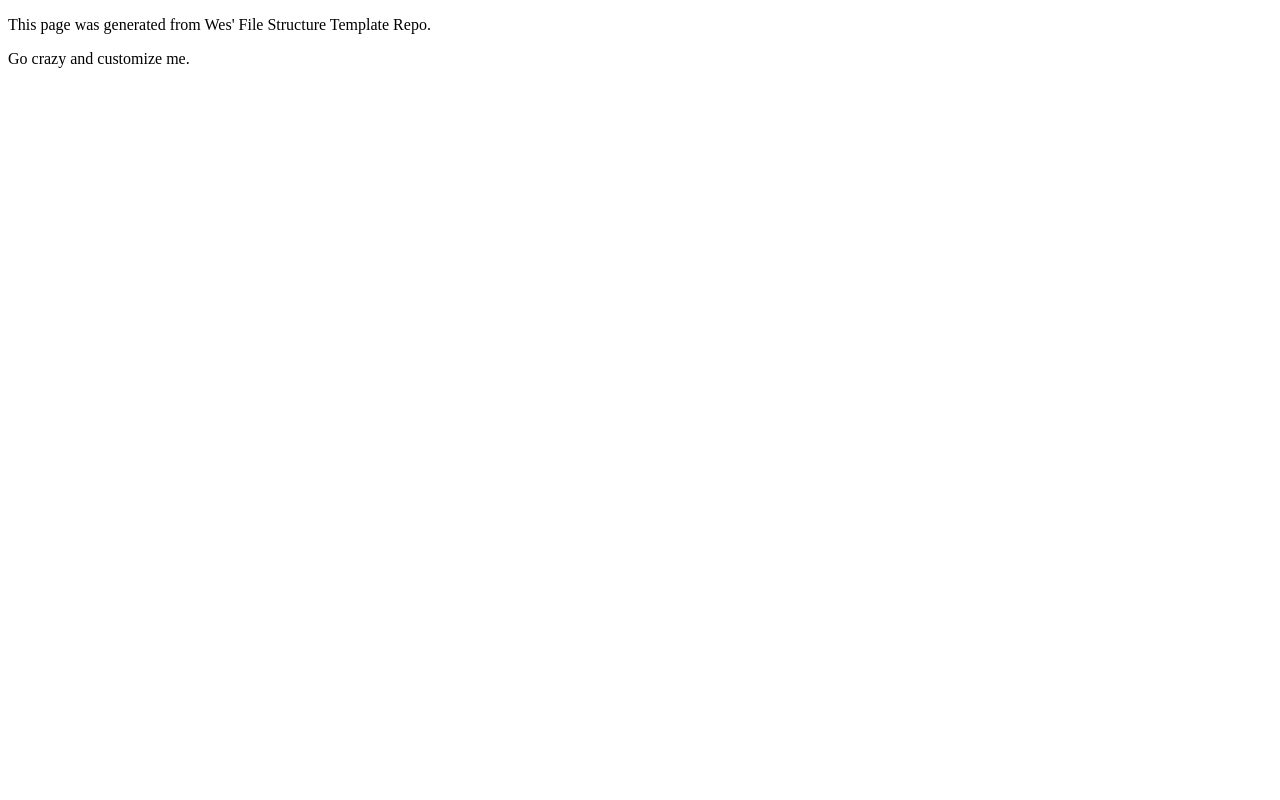
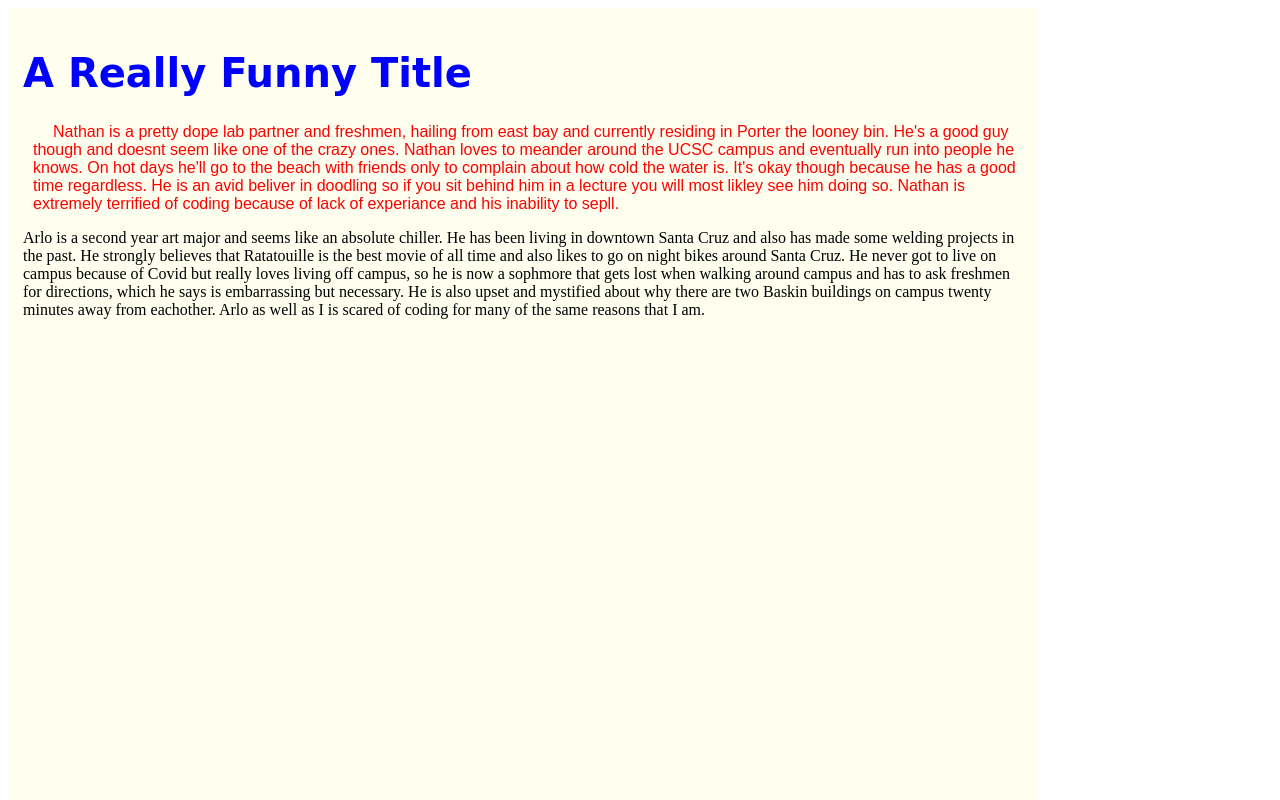
Before and after one commit to ArloReilly/lab2, a plain HTML site: page index.html in a window 1280 px wide. Shown: the top 800 px of the page. Drawn offline with Linux system fonts and the light colour scheme; files that its build step writes are made by us from their sources.

Commit message:
lab2hellyeaa

```diff
--- a/css/site.css
+++ b/css/site.css
@@ -0,0 +1,17 @@
+h1 {
+  color: blue;
+  font-size: 250%;
+  font-family: cursive;
+}
+p#boat {
+  color: red;
+  font-family: fantasy;
+  text-indent: 20px;
+  margin-left: 10px;
+}
+#content {
+  background-color: ivory;
+  width: 1000px;
+  min-height: 1000px;
+  padding: 15px;
+}
--- a/index.html
+++ b/index.html
@@ -1,16 +1,14 @@
 <!DOCTYPE html>
 <html>
 <head>
-	<title>My_Name Homepage</title>
-	<link rel="stylesheet" type="text/css" href="css/site.css">
+	<title>Lab X - Subject/Topic</title>
+	<link rel="stylesheet" type="text/css" href="../art101/css/site.css">
 </head>
 <body>
-	<main>
-		<p>This page was generated from Wes' File Structure Template Repo.</p>
-
-		<p>Go crazy and customize me.</p>
-	</main>
-
-
+	<div id= "content">
+			<h1>A Really Funny Title</h1>
+				<p id=boat> Nathan is a pretty dope lab partner and freshmen, hailing from east bay and currently residing in Porter the looney bin. He's a good guy though and doesnt seem like one of the crazy ones. Nathan loves to meander around the UCSC campus and eventually run into people he knows. On hot days he'll go to the beach with friends only to complain about how cold the water is. It's okay though because he has a good time regardless. He is an avid beliver in doodling so if you sit behind him in a lecture you will most likley see him doing so. Nathan is extremely terrified of coding because of lack of experiance and his inability to sepll.
+				<p>Arlo is a second year art major and seems like an absolute chiller. He has been living in downtown Santa Cruz and also has made some welding projects in the past. He strongly believes that Ratatouille is the best movie of all time and also likes to go on night bikes around Santa Cruz. He never got to live on campus because of Covid but really loves living off campus, so he is now a sophmore that gets lost when walking around campus and has to ask freshmen for directions, which he says is embarrassing but necessary. He is also upset and mystified about why there are two Baskin buildings on campus twenty minutes away from eachother. Arlo as well as I is scared of coding for many of the same reasons that I am.</p>
+			</div>
 </body>
 </html>
```
